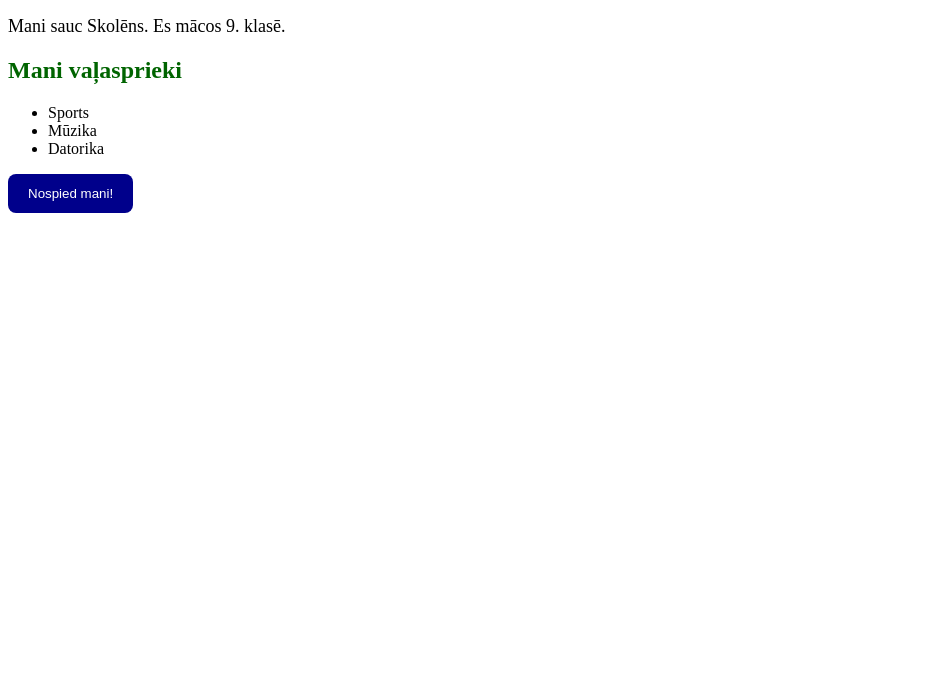
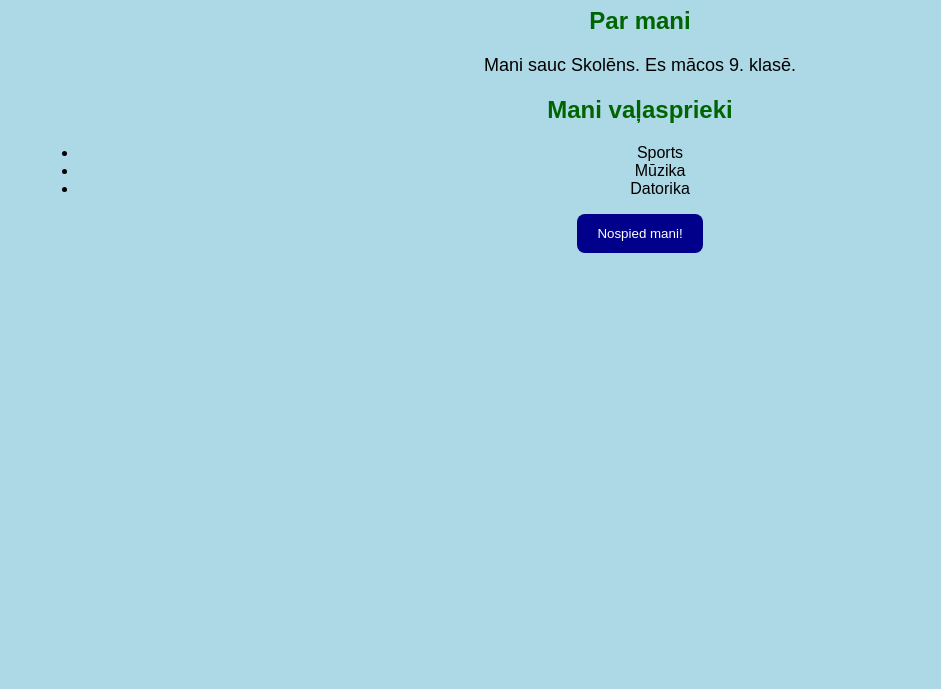
Before and after one commit to emils3060-bot/man-pirma-vieta, a plain HTML site: page index.html in a window 1280 px wide. Shown: the part 111-800 px from the top of the page, without its empty margins (0-941 px from the left). Drawn offline with Linux system fonts and the light colour scheme.

Commit message:
style.css
pievienoju izskatu

```diff
--- a/style.css
+++ b/style.css
@@ -1,11 +1,9 @@
-Ievieto šo kodu:
 body {
 background-color: lightblue;
 font-family: Arial, sans-serif;
 text-align: center;
 padding: 30px;
 }
-
 h1 {
 color: darkblue;
 }
@@ -13,11 +11,9 @@ h1 {
 h2 {
 color: darkgreen;
 }
-
 p {
 font-size: 18px;
 }
-
 button {
 background-color: darkblue;
 color: white;
```
Lines whose indentation alone changed are shown as unchanged.
